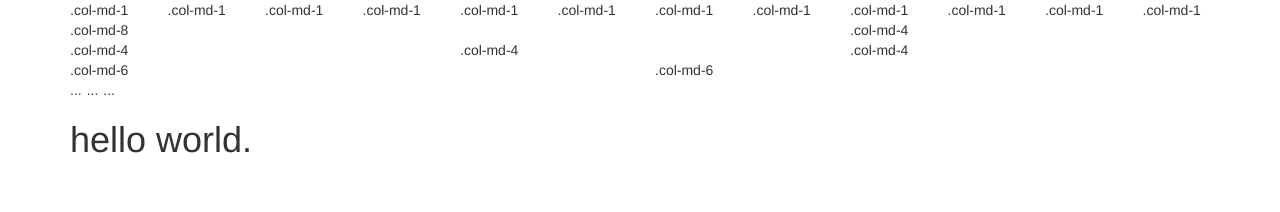
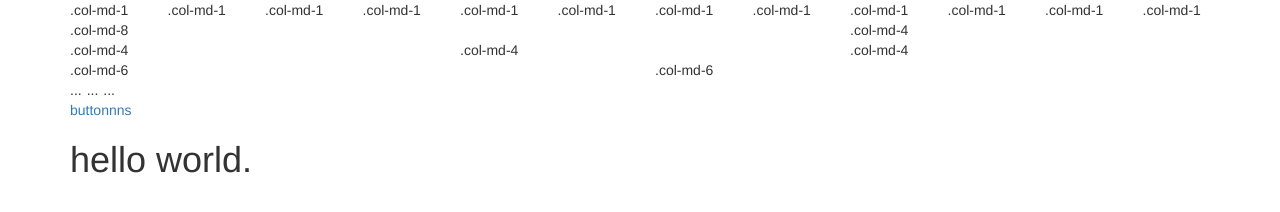
Before and after one commit to johnyang247/johnyang247.github.io, a plain HTML site: page index.html in a window 1280 px wide. Drawn offline with nearby package versions, Linux system fonts and the light colour scheme.

Commit message:
added button

```diff
--- a/index.html
+++ b/index.html
@@ -40,6 +40,8 @@
   <div class="btn-group" role="group" aria-label="...">...</div>
 </div>
 
+<a class="button radius">buttonnns</a>
+
 <h1>hello world.</h1>
 </div>
 <script src="//ajax.googleapis.com/ajax/libs/jquery/2.1.1/jquery.min.js"></script>
```
